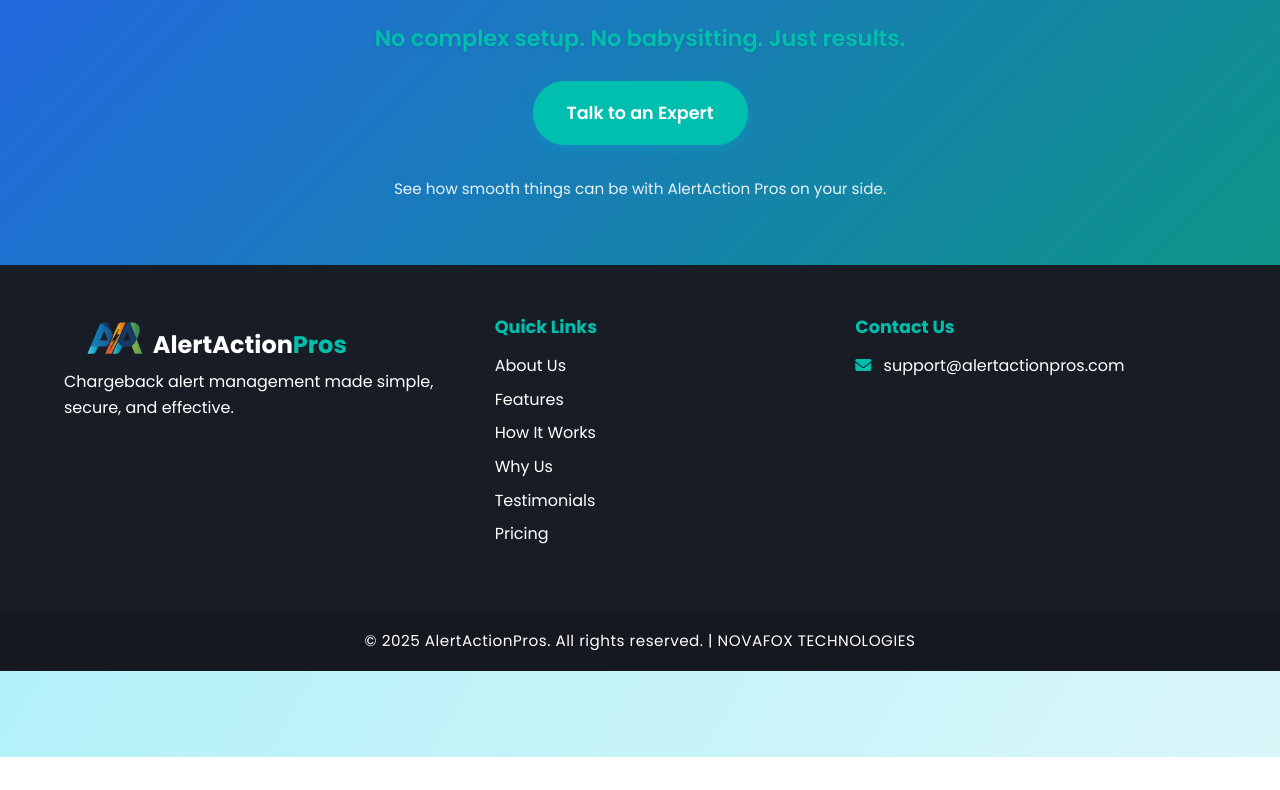
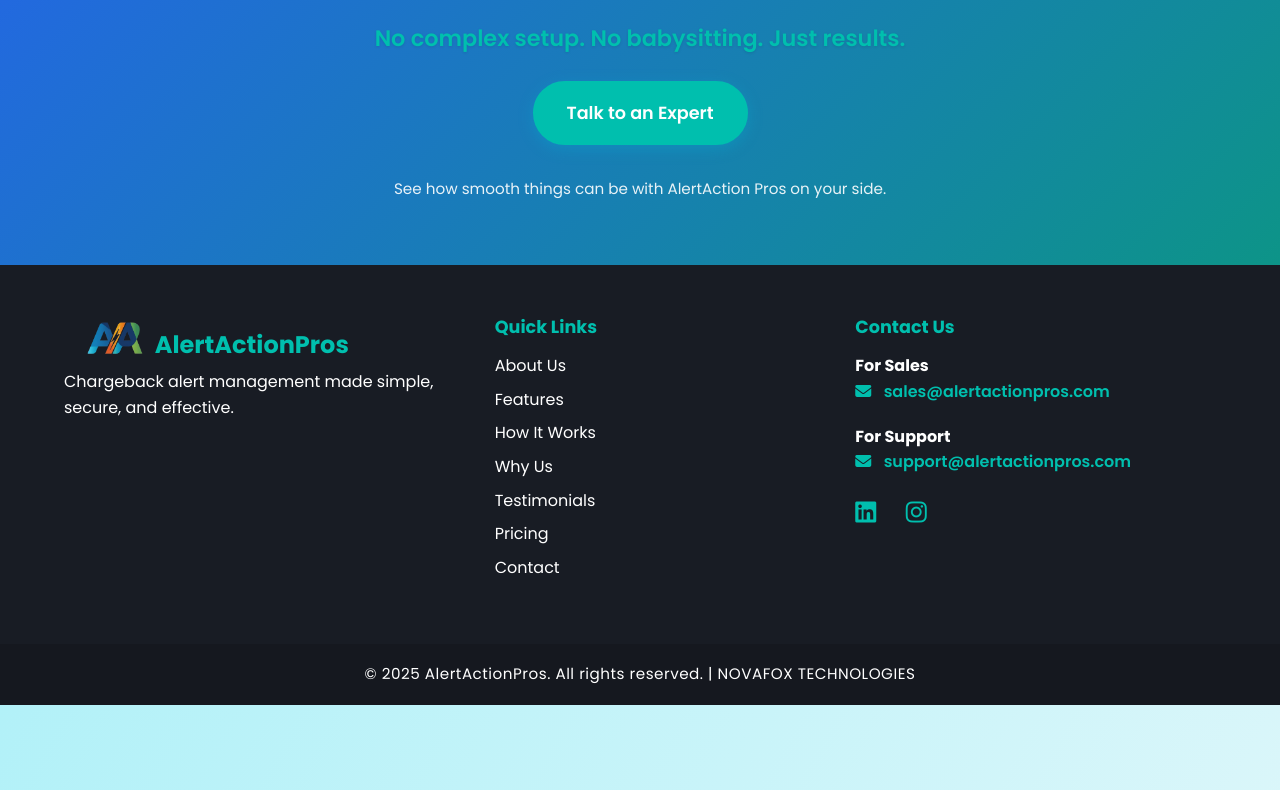
Before and after one commit to Alert-Action-Pros/website, a plain HTML site: page about.html in a window 1280 px wide. Shown: the part 2435-3225 px from the top of the page. Before the commit the page ends 3192 px from the top, so only its background shows below. Drawn offline with Linux system fonts and the light colour scheme.

Commit message:
upgrades

```diff
--- a/about.html
+++ b/about.html
@@ -290,30 +290,50 @@
 </section>
 
 <!-- Footer Start -->
-<footer class="footer animate-on-scroll">
+<footer class="footer animate-on-scroll" itemscope itemtype="https://schema.org/WPFooter">
     <div class="footer-container">
         <div class="footer-brand">
-            <a href="index.html" class="logo">
-                <img src="logo.png" alt="AlertAction Pros Logo" style="height: 100px; vertical-align: middle; margin-right: 8px;">
-                AlertAction<span>Pros</span>
+            <a href="#top" class="logo" style="display: flex; align-items: center; gap: 10px;">
+                <img src="/logo.png" alt="AlertAction Pros Logo - Chargeback Alert Management Specialists" style="height: 100px; width: auto; vertical-align: middle;" itemprop="logo">
+                <span itemprop="name">AlertAction<span>Pros</span></span>
             </a>
-            <p>Chargeback alert management made simple, secure, and effective.</p>
+            <p itemprop="description">Chargeback alert management made simple, secure, and effective.</p>
         </div>
         <div class="footer-links">
             <h4>Quick Links</h4>
             <ul>
                 <li><a href="about.html">About Us</a></li>
-                <li><a href="index.html#features">Features</a></li>
-                <li><a href="index.html#how-it-works">How It Works</a></li>
-                <li><a href="index.html#why-us">Why Us</a></li>
-                <li><a href="index.html#testimonials">Testimonials</a></li>
-                <li><a href="index.html#pricing">Pricing</a></li>
+                <li><a href="#features">Features</a></li>
+                <li><a href="#how-it-works">How It Works</a></li>
+                <li><a href="#why-us">Why Us</a></li>
+                <li><a href="#testimonials">Testimonials</a></li>
+                <li><a href="#pricing">Pricing</a></li>
+                <li><a href="#cta">Contact</a></li>
             </ul>
         </div>
         <div class="footer-contact">
             <h4>Contact Us</h4>
             <ul>
-                <li><i class="fas fa-envelope"></i> support@alertactionpros.com</li>
+                <li style="margin-bottom:1.2em;">
+                    <strong>For Sales</strong><br>
+                    <i class="fas fa-envelope" style="color: #00bfae;"></i>
+                    <a href="mailto:sales@alertactionpros.com" itemprop="email" style="color: #00bfae; font-weight: 600; text-decoration: none;">sales@alertactionpros.com</a>
+                </li>
+                <li style="margin-bottom:1.2em;">
+                    <strong>For Support</strong><br>
+                    <i class="fas fa-envelope" style="color: #00bfae;"></i>
+                    <a href="mailto:support@alertactionpros.com" itemprop="email" style="color: #00bfae; font-weight: 600; text-decoration: none;">support@alertactionpros.com</a>
+                </li>
+                <li>
+                    <div class="footer-social" style="margin-top: 15px;">
+    <a href="https://www.linkedin.com/company/alert-action-pros/" target="_blank" rel="noopener noreferrer" aria-label="LinkedIn" style="color: #00bfae; margin-right: 15px; font-size: 1.5rem; text-decoration: none;">
+        <i class="fab fa-linkedin"></i>
+    </a>
+    <a href="https://www.instagram.com/alertactionpros/" target="_blank" rel="noopener noreferrer" aria-label="Instagram" style="color: #00bfae; font-size: 1.5rem; text-decoration: none;">
+        <i class="fab fa-instagram"></i>
+    </a>
+</div>
+                </li>
             </ul>
         </div>
     </div>
@@ -324,7 +344,6 @@
     </div>
 </footer>
 <!-- Footer End -->
-
 <script src="/script.js"></script>
 <script>
     // Set current year dynamically in footer
```
